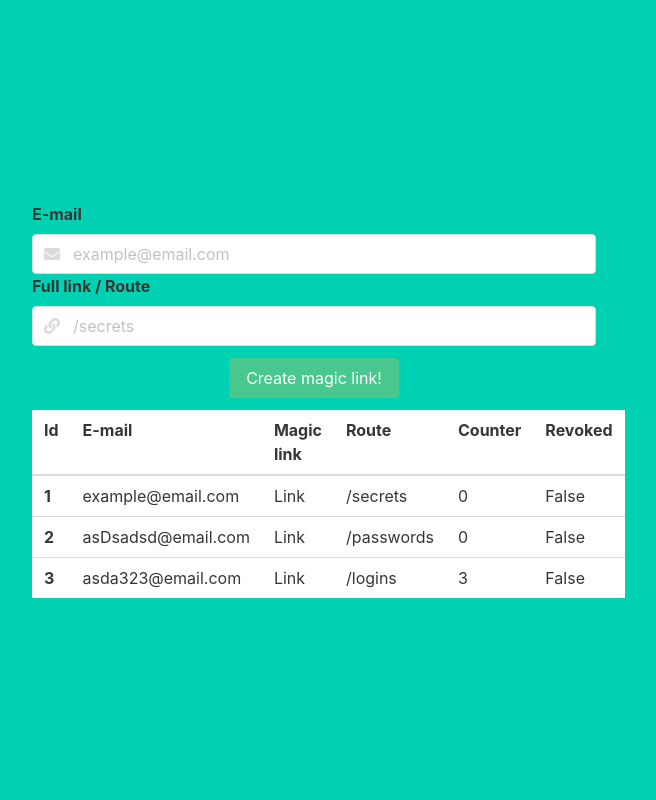
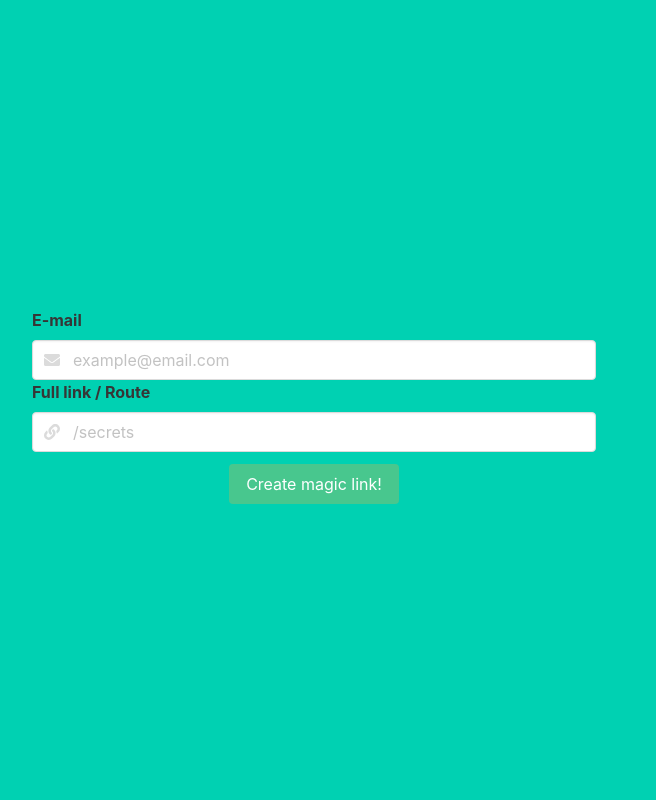
Before and after one commit to alexandr-gnrk/magiclink, a Python web app: template templates/index.html in a window 1280 px wide. Shown: the whole page, without its empty margins (326-982 px from the left). Run offline with Jinja, Linux system fonts and the light colour scheme; the template is opened without the code that fills it, so the values that code supplies are empty; some libraries are stand-ins or nearby versions.

Commit message:
Added dynamic DB table displaying.

```diff
--- a/templates/index.html
+++ b/templates/index.html
@@ -53,6 +53,7 @@
               </div>
             {% endif %}
 
+            {% if records %}
               <br>
               <table class="table">
                 <thead>
@@ -66,32 +67,19 @@
                   </tr>
                 </thead>
                 <tbody>
+                  {% for record in records %}
                   <tr>
-                  <th>1</th>
-                  <td>example@email.com</td>
-                  <td><a href="/secrets">Link</a></td>
-                  <td>/secrets</td>
-                  <td>0</td>
-                  <td>False</td>
+                    <th>{{ record['id'] }}</th>
+                    <td>{{ record['email'] }}</td>
+                    <td><a style="color: BlueViolet" href="{{ record['link'] }}">Link</a></td>
+                    <td>{{ record['route'] }}</td>
+                    <td>{{ record['counter'] }}</td>
+                    <td>{{ record['revoked'] }}</td>
                   </tr>
-                <tr>
-                  <th>2</th>
-                  <td>asDsadsd@email.com</td>
-                  <td><a href="/secrets">Link</a></td>
-                  <td>/passwords</td>
-                  <td>0</td>
-                  <td>False</td>
-                </tr>
-                <tr>
-                  <th>3</th>
-                  <td>asda323@email.com</td>
-                  <td><a href="/secrets">Link</a></td>
-                  <td>/logins</td>
-                  <td>3</td>
-                  <td>False</td>
-                </tr>
+                  {% endfor %}
                 </tbody>
               </table>
+            {% endif %}
 
           </div>
         </div>
```
Lines whose indentation alone changed are shown as unchanged.
